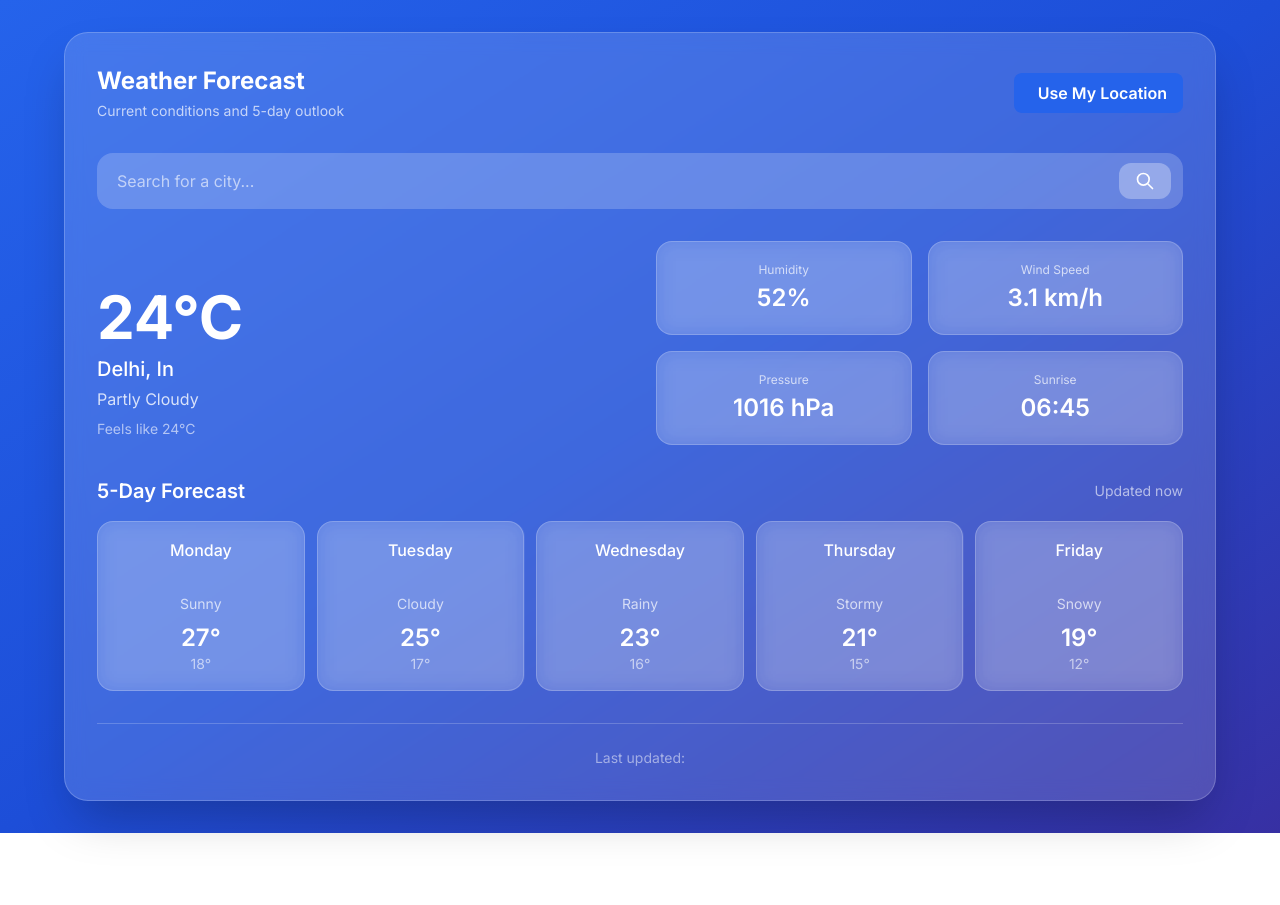
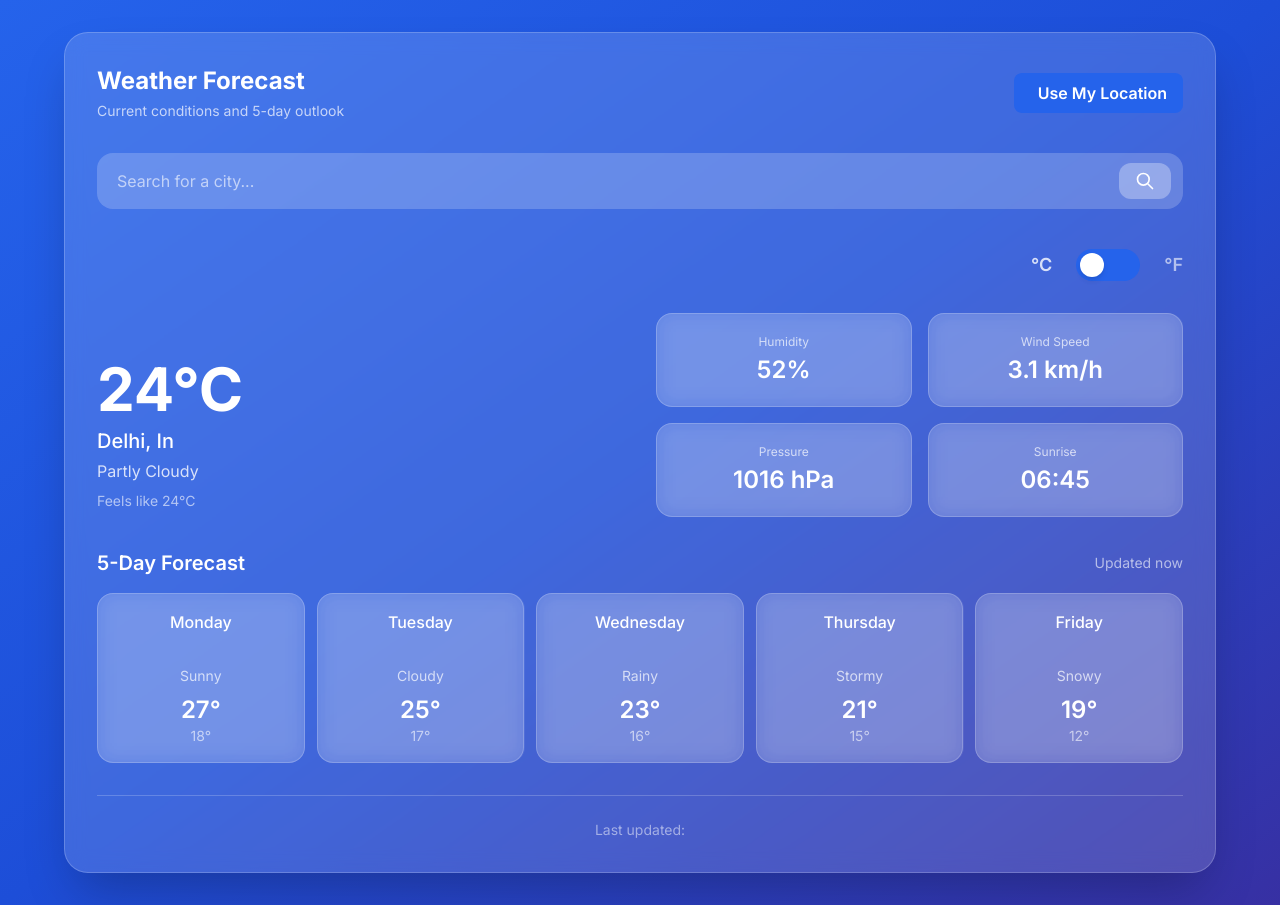
Before and after one commit to Prateek-saraswat/Weather_Forcast_App, a plain HTML site: page index.html in a window 1280 px wide. Before the commit the page ends 833 px from the top, so only its background shows below. Drawn offline with nearby package versions, Linux system fonts and the light colour scheme; some icons are missing.

Commit message:
celius to fareniet toggle button created

```diff
--- a/index.html
+++ b/index.html
@@ -61,6 +61,27 @@
       </button>
 
     </div>
+    <div class="flex items-center justify-end gap-4 mb-6 sm:gap-6 py-2">
+
+  <!-- °C Label -->
+  <span class="text-base sm:text-lg font-semibold text-white/80">
+    °C
+  </span>
+
+  <!-- Switch Button -->
+  <button class="relative inline-flex items-center h-7 sm:h-8 w-14 sm:w-16 bg-blue-600 rounded-full transition-colors">
+
+    <!-- switch knob -->
+    <span class="switch-knob inline-block w-5 h-5 sm:w-6 sm:h-6 transform bg-white rounded-full shadow-md transition-transform translate-x-1"></span>
+
+  </button>
+
+  <!-- °F Label -->
+  <span class="text-base sm:text-lg font-semibold text-white/60">
+    °F
+  </span>
+
+</div>
 
 
     <!-- Current Weather -->
```
